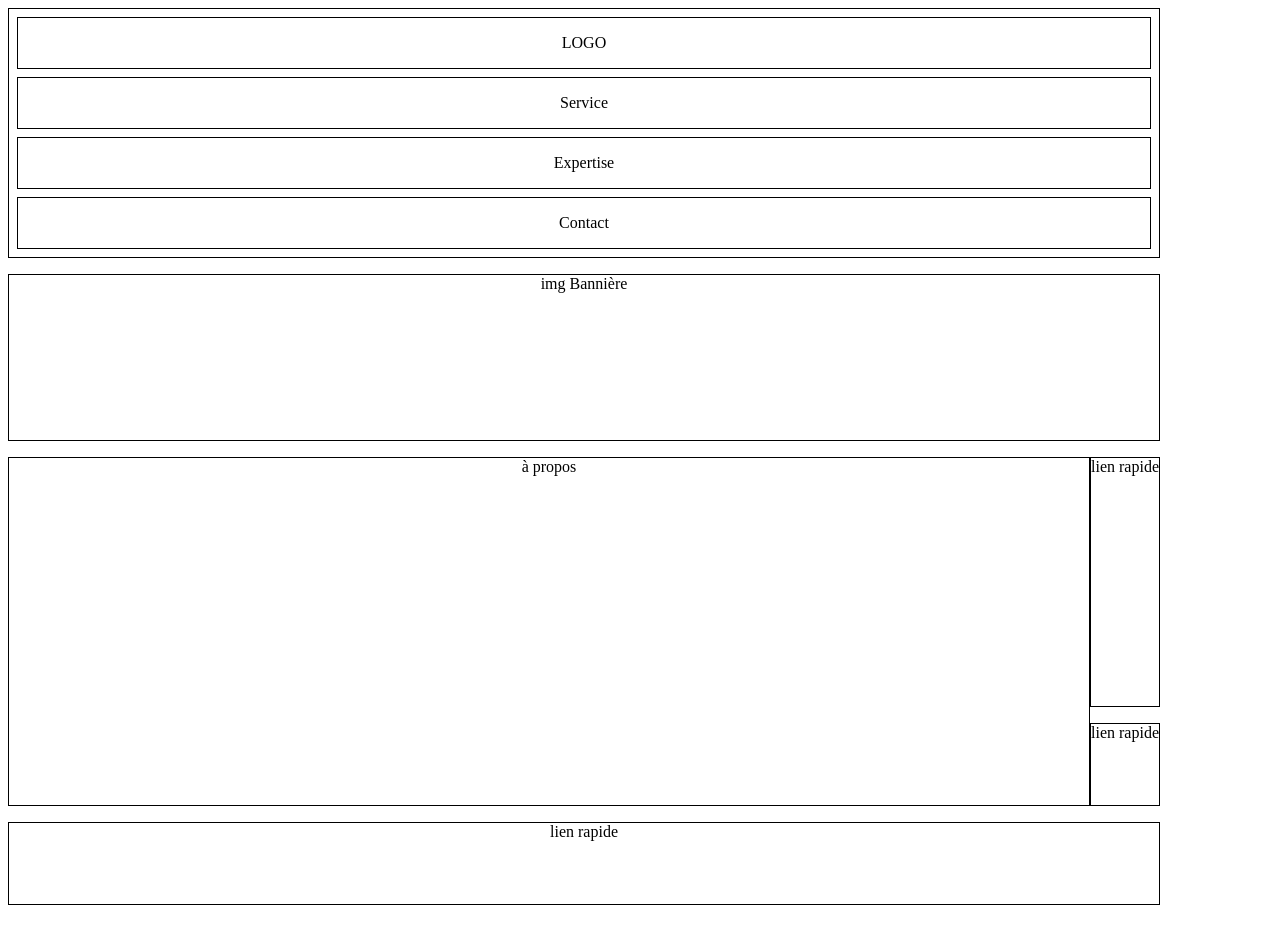
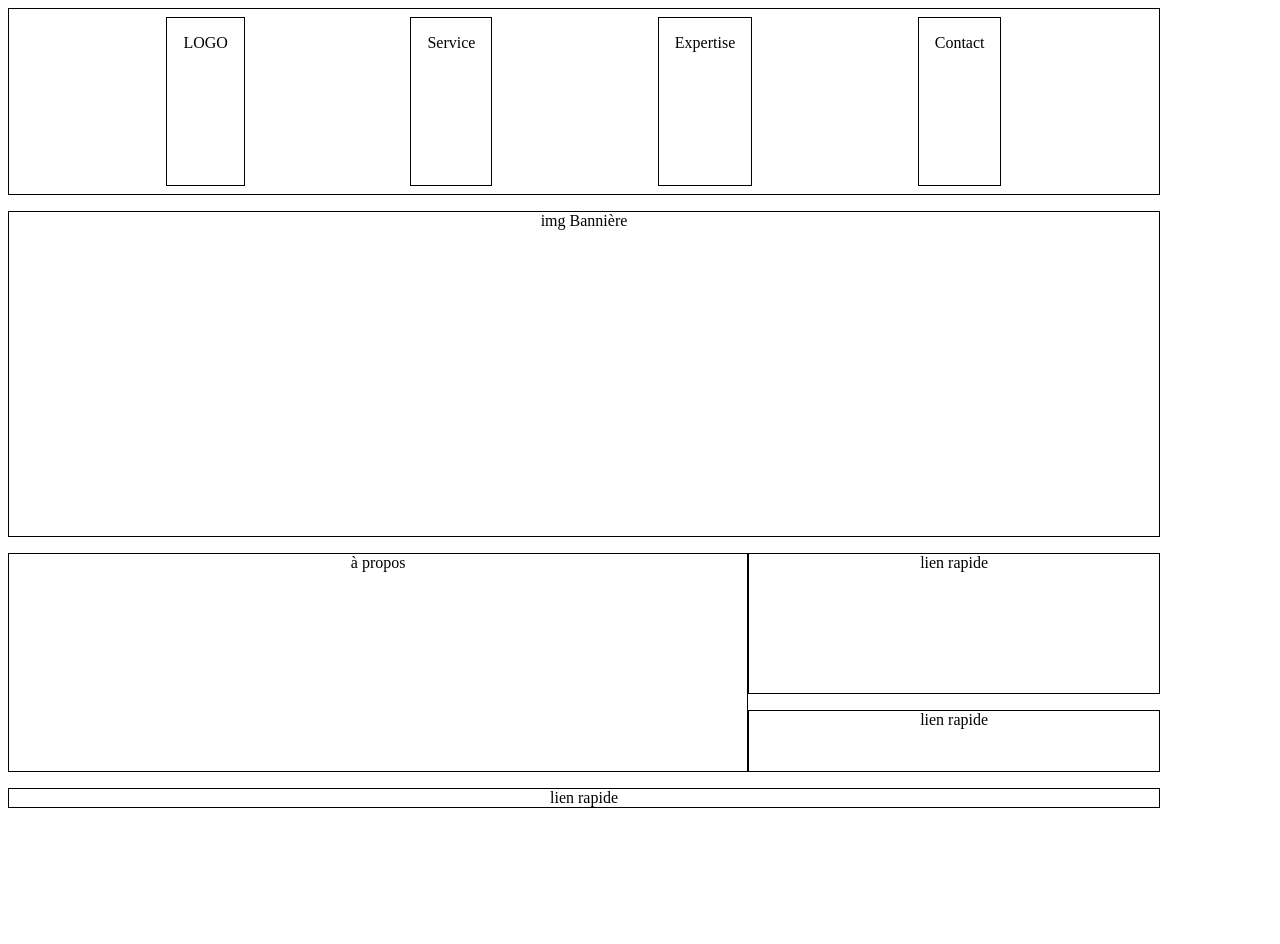
Before and after one commit to JeremieGiffard/poe-salesforce, a plain HTML site: page integration/grid/index.html in a window 1280 px wide. After the commit the page ends 816 px from the top, so only its background shows below. Drawn offline with Linux system fonts and the light colour scheme.

Commit message:
media query

```diff
--- a/integration/grid/styles.css
+++ b/integration/grid/styles.css
@@ -3,19 +3,11 @@ body {
 }
 
 .container {
+  height: 100vh;
   text-align: center;
   display: grid;
-  grid-template-columns: 1fr;
+  row-gap: 1rem;
   grid-template-rows: 3fr 2fr 3fr 1fr 1fr 1fr;
-  gap: 1em 0px;
-  grid-auto-flow: row;
-  grid-template-areas:
-    "."
-    "."
-    "."
-    "."
-    "."
-    ".";
 }
 
 .item {
@@ -28,7 +20,13 @@ body {
   margin: 0.5rem;
 }
 
-@media screen and (min-width: 992px) {
+@media screen and (min-width: 1000px) {
+  nav {
+    display: flex;
+    flex-direction: row;
+    justify-content: space-evenly;
+  }
+
   .item:nth-child(1) {
     grid-area: one;
   }
@@ -50,10 +48,13 @@ body {
 
   .container {
     grid-template-areas:
-      "one one one one"
-      "deux deux deux deux"
-      "trois trois quatre quatre"
-      "trois trois cinq cinq"
-      "six six six six";
+      "one one one"
+      "deux deux deux"
+      "deux deux deux"
+      "trois trois quatre"
+      "trois trois quatre"
+      "trois trois cinq"
+      "six six six"
+      "six six six";
   }
 }
```
